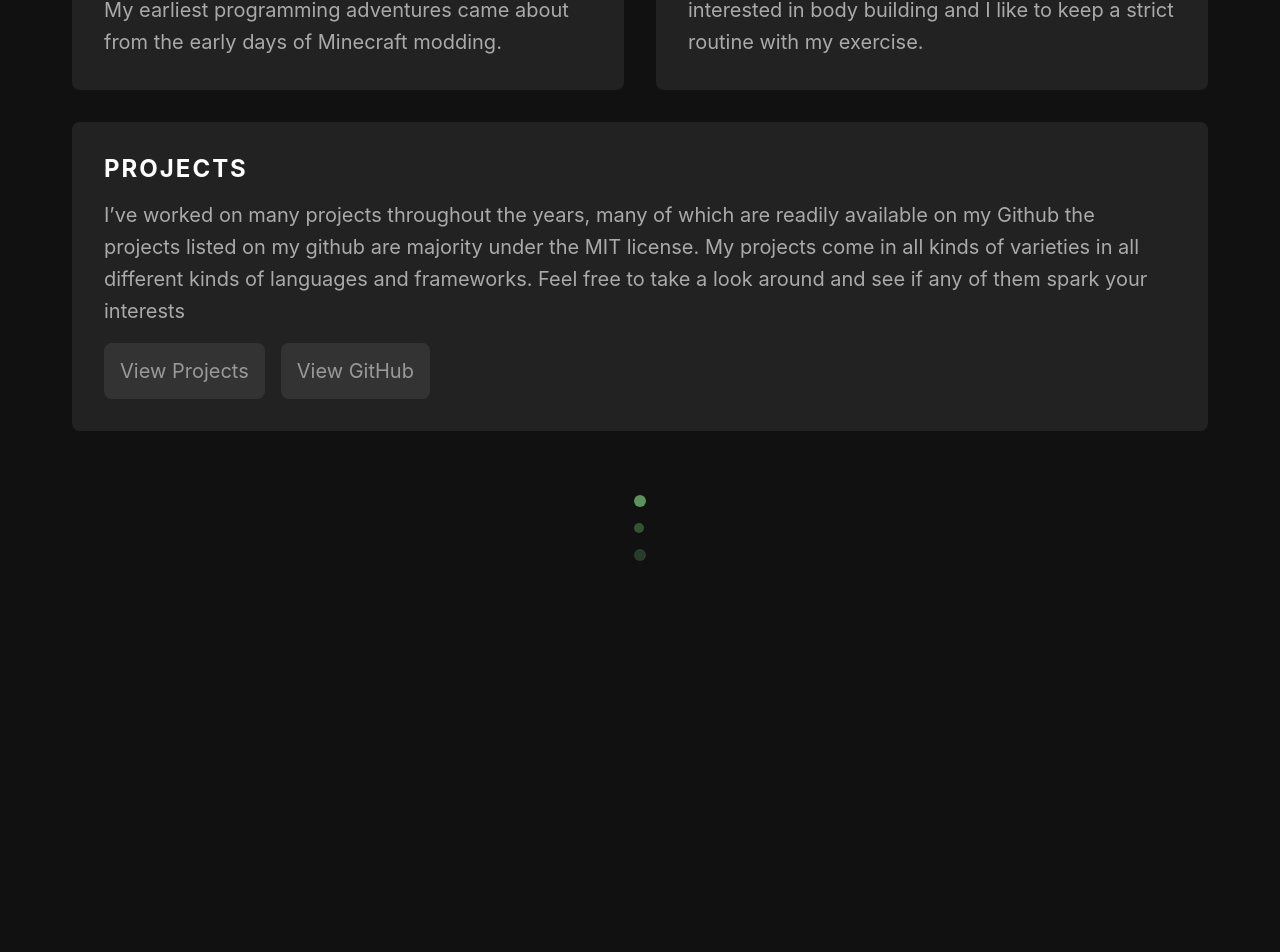
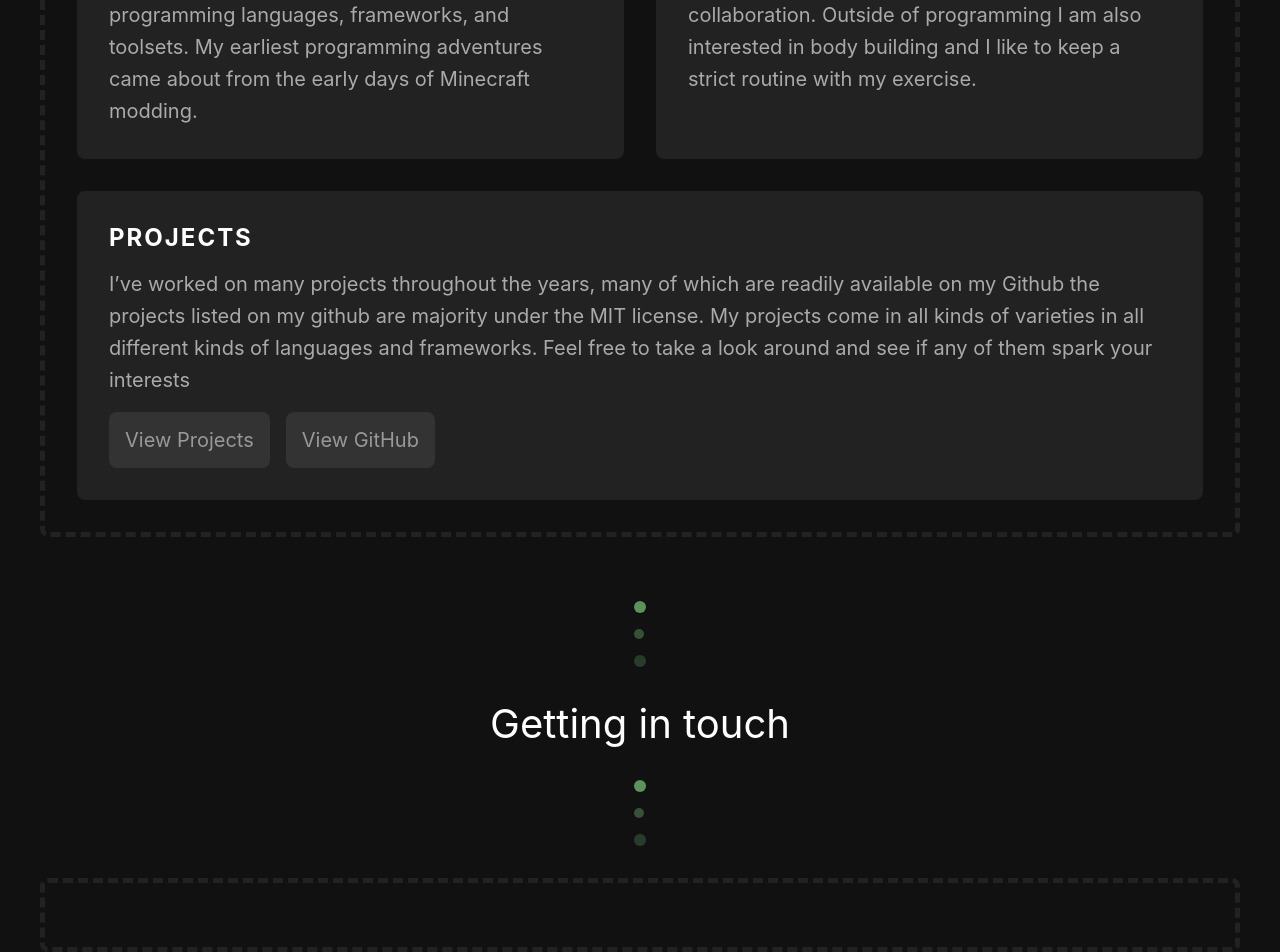
Before and after one commit to jacobtread/jacobtread-nextjs, a Next.js app: page / in a window 1280 px wide. Shown: the part 1366-2318 px from the top of the page. Before the commit the page ends 1959 px from the top, so only its background shows below. Built offline with nearby package versions, Linux system fonts and the light colour scheme.

Commit message:
Added border around content and abstracted styles to section

```diff
--- a/components/About.tsx
+++ b/components/About.tsx
@@ -5,10 +5,10 @@ import Dots from "../components/Dots";
 
 const About: FunctionComponent = () => {
     return (
-        <div id="about" className={styles.about}>
-            <h1 className={styles.about__title}>Getting to know me...</h1>
+        <div className={`section ${styles.about}`}>
+            <h1 className="section__title">Getting to know me</h1>
             <Dots/>
-            <div className={styles.about__blocks}>
+            <div className={`section__content ${styles.blocks}`} id="about">
                 <div className={styles.block} data-block="history">
                     <h2 className={styles.block__title}>
                         History
--- /dev/null
+++ b/components/Contact.tsx
@@ -0,0 +1,15 @@
+import { FunctionComponent } from "react";
+import Dots from "../components/Dots";
+
+
+const Contact: FunctionComponent = () => {
+    return (
+        <div className="section">
+            <h1 className="section__title">Getting in touch</h1>
+            <Dots/>
+            <div id="contact" className={"section__content"}></div>
+        </div>
+    )
+}
+
+export default Contact
--- a/components/Heading.tsx
+++ b/components/Heading.tsx
@@ -24,7 +24,7 @@ const Heading: FunctionComponent = () => {
                 </div>
                 <nav className={styles.nav}>
                     <a href="#about" className={styles.nav__button}>About</a>
-                    <a href="" className={styles.nav__button}>Contact</a>
+                    <a href="#contact" className={styles.nav__button}>Contact</a>
                     <a href="" className={styles.nav__button}>Technology</a>
                     <a href="" className={styles.nav__button}>Projects</a>
                 </nav>
--- a/pages/index.tsx
+++ b/pages/index.tsx
@@ -1,10 +1,12 @@
 import type { NextPage } from 'next'
 import About from "../components/About";
+import Contact from "../components/Contact";
 
 const Home: NextPage = () => {
     return (
         <div>
             <About/>
+            <Contact/>
         </div>
     )
 }
--- a/styles/about.module.scss
+++ b/styles/about.module.scss
@@ -1,36 +1,7 @@
 @import "scheme";
 @import "tools";
 
-/*
-  Styling for the root outermost element that wraps the about
-  page content
-*/
-.about {
-  /*
-    Large padding on the top to separate from heading
-    and small side paddings to space from window edges
-    and cause wrapping on smaller screens
-  */
-  padding: 5rem 2rem 0;
-}
-
-/*
-  Styling for the about title "Getting to know me..." this
-  includes the line drawn underneath it
-*/
-.about__title {
-  position: relative; // Relative positioning for the line with absolute positioning
-
-  font-size: 2.5rem; // 2.5x larger than the root font size
-  font-weight: 400; // Lighter font weight to compensate for larger size
-
-  color: white; // White font to draw the eye more than other elements
-
-  text-align: center; // Align the text to center
-}
-
-.about__blocks {
-
+.blocks {
   margin-top: 2rem;
   margin-bottom: 2rem;
 
--- /dev/null
+++ b/styles/contact.module.scss
@@ -0,0 +1,6 @@
+@import "scheme";
+@import "tools";
+
+.contact {
+
+}
--- a/styles/globals.scss
+++ b/styles/globals.scss
@@ -3,7 +3,7 @@
 html, body {
   font-family: -apple-system, BlinkMacSystemFont, Segoe UI, Roboto, Oxygen,
   Ubuntu, Cantarell, Fira Sans, Droid Sans, Helvetica Neue, sans-serif;
-  scroll-behavior: smooth;
+  scroll-behavior: smooth; // Enables smooth scrolling to elements
 }
 
 body {
@@ -22,6 +22,32 @@ a {
 }
 
 .main {
-  max-width: 1200px;
-  margin: 0 auto;
+  max-width: 1200px; // Enforce a maximum width of 1200px for the content
+  margin: 0 auto; // Center the content using margins
+  padding-top: 5rem; // Padding to separate the content from the heading
 }
+
+.section {
+
+}
+
+.section__title {
+  // Horizontal padding makes it easier for content to
+  // wrap in a way that looks correct
+  padding: 0 2rem;
+
+  position: relative; // Relative positioning for the line with absolute positioning
+
+  font-size: 2.5rem; // 2.5x larger than the root font size
+  font-weight: 400; // Lighter font weight to compensate for larger size
+
+  color: white; // White font to draw the eye more than other elements
+
+  text-align: center; // Align the text to center
+}
+
+.section__content {
+  padding: 2rem;
+  border-radius: 8px;
+  border: 5px dashed $background-light;
+}
```
